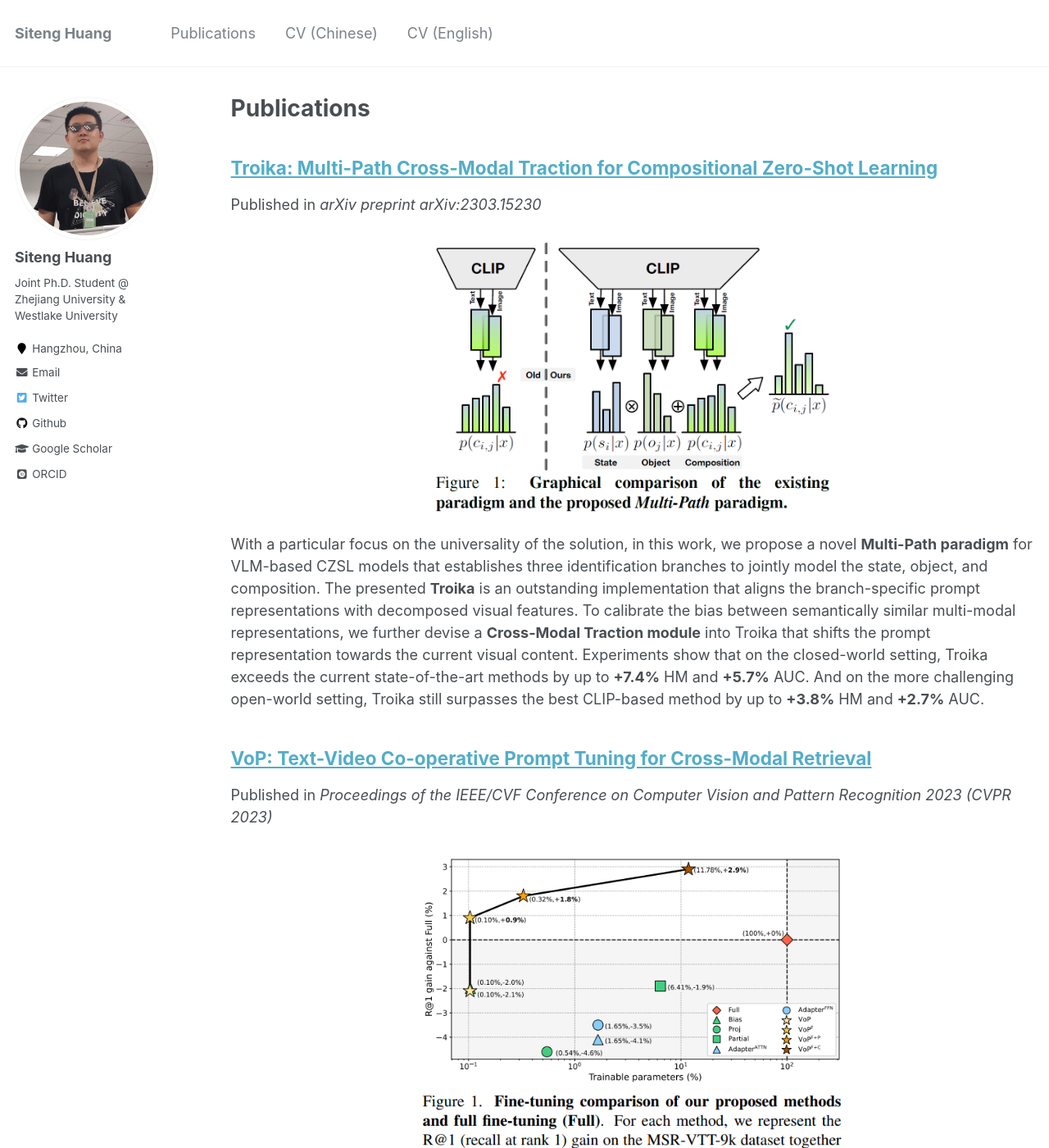
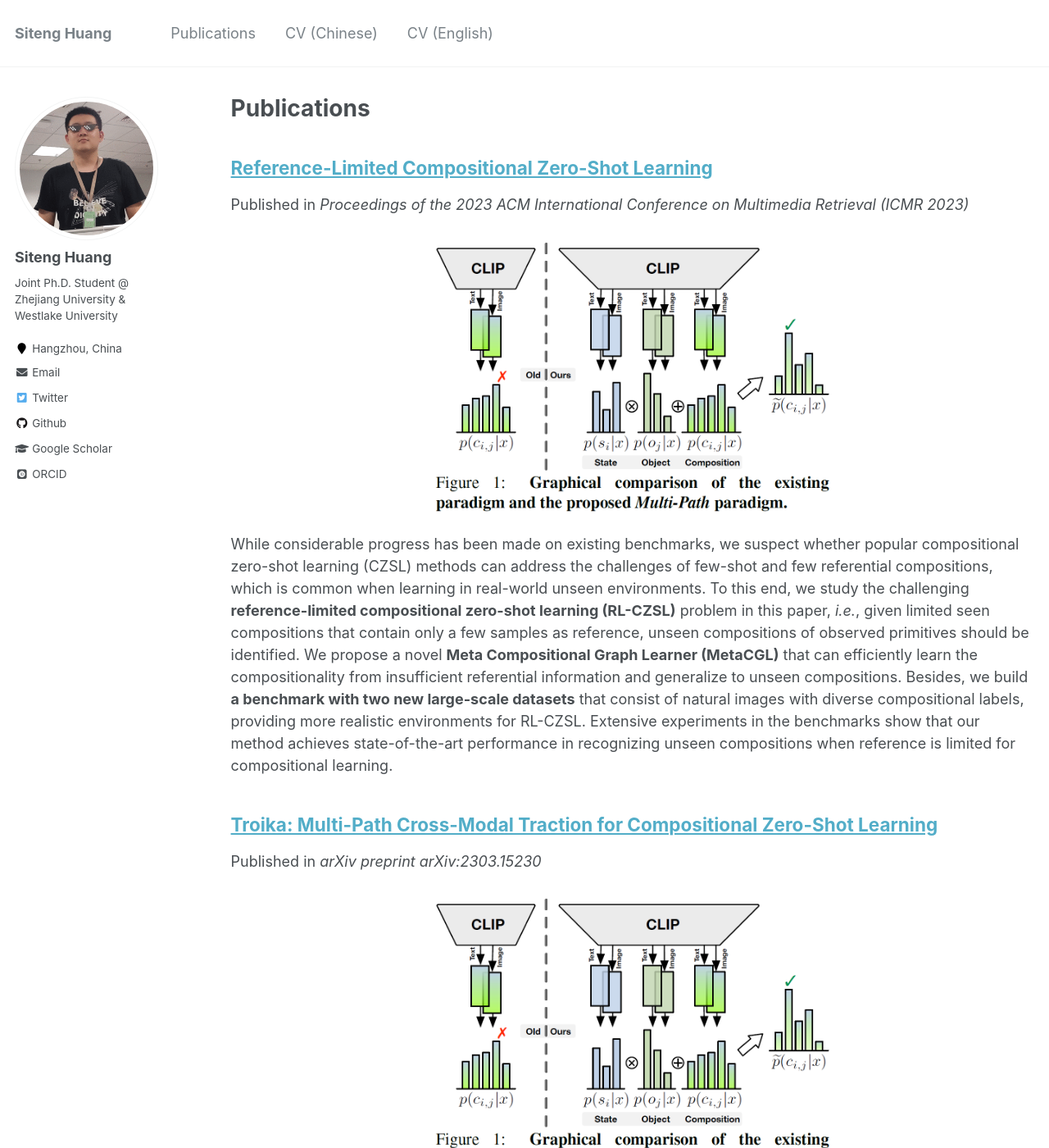
Before and after one commit to bighuang624/bighuang624.github.io, a Jekyll site: the page built from _pages/publications.md, in a window 1280 px wide and 1400 px high. Shown: the whole window at 82% size. Built offline with Jekyll 4.4.1, drawn with Linux system fonts in a browser that asks for light colours; some web fonts are replaced; comment, search, counter and statistics services are not loaded.

Commit message:
add RLCZSL page

```diff
--- /dev/null
+++ b/_publications/reference-limited-CZSL.md
@@ -0,0 +1,37 @@
+---
+title: "Reference-Limited Compositional Zero-Shot Learning"
+collection: publications
+permalink: /publication/reference-limited-CZSL
+excerpt: '<div align="middle"><img align="middle" style="max-width: 520px; width: 100%" src="https://kyonhuang.top/files/Troika/Troika-paradigm-comparison.png" /></div> While considerable progress has been made on existing benchmarks, we suspect whether popular compositional zero-shot learning (CZSL) methods can address the challenges of few-shot and few referential compositions, which is common when learning in real-world unseen environments. To this end, we study the challenging **reference-limited compositional zero-shot learning (RL-CZSL)** problem in this paper, *i.e.*, given limited seen compositions that contain only a few samples as reference, unseen compositions of observed primitives should be identified. We propose a novel **Meta Compositional Graph Learner (MetaCGL)** that can efficiently learn the compositionality from insufficient referential information and generalize to unseen compositions. Besides, we build **a benchmark with two new large-scale datasets** that consist of natural images with diverse compositional labels, providing more realistic environments for RL-CZSL. Extensive experiments in the benchmarks show that our method achieves state-of-the-art performance in recognizing unseen compositions when reference is limited for compositional learning.'
+date: 2023-03-28
+venue: 'Proceedings of the 2023 ACM International Conference on Multimedia Retrieval (ICMR 2023)'
+---
+
+[arXiv](https://arxiv.org/abs/2208.10046){: .btn .btn--info}
+[github](https://github.com/bighuang624/RL-CZSL){: .btn .btn--info}
+
+## Introduction
+
+<div align="middle"><img align="middle" style="max-width: 560px; width: 100%" src="https://kyonhuang.top/files/RLCZSL/RLCZSL-setting-comparison.png" /></div>
+
+Compositional zero-shot learning (CZSL) refers to recognizing unseen compositions of known visual primitives, which is an essential ability for artificial intelligence systems to learn and understand the world. While considerable progress has been made on existing benchmarks, we suspect whether popular CZSL methods can address the challenges of few-shot and few referential compositions, which is common when learning in real-world unseen environments. In this paper, our contributions are:
+
+1. We introduce a new problem named **reference-limited compositional zero-shot learning (RL-CZSL)**, where given only a few samples of limited compositions, the model is required to generalize to recognize unseen compositions. This offers a more realistic and challenging environment for evaluating compositional learners.
+
+2. We establish **two benchmark datasets with diverse compositional labels and well-designed data splits**, providing the required platform for systematically assessing progress on the task.
+
+3. We propose a novel method, **Meta Compositional Graph Learner (MetaCGL)**, for the challenging \shortname problem. Experimental results show that MetaCGL consistently outperforms popular baselines on recognizing unseen compositions.
+
+## BibTex
+
+If you find this work useful in your research, please cite our paper:
+
+<pre>
+@inproceedings{Huang2023RLCZSL,
+    title={Reference-Limited Compositional Zero-Shot Learning},
+    author={Siteng Huang and Qiyao Wei and Donglin Wang},
+    booktitle = {Proceedings of the 2023 ACM International Conference on Multimedia Retrieval},
+    month = {June},
+    year = {2023}
+}
+</pre>
```
Also changed, not shown: _pages/about.md (+11 -7 lines), _publications/text-video-cooperative-prompt-tuning.md (+2 -0 lines), files/RLCZSL/RLCZSL-dataset-stats.png (added), files/RLCZSL/RLCZSL-setting-comparison.png (added).
